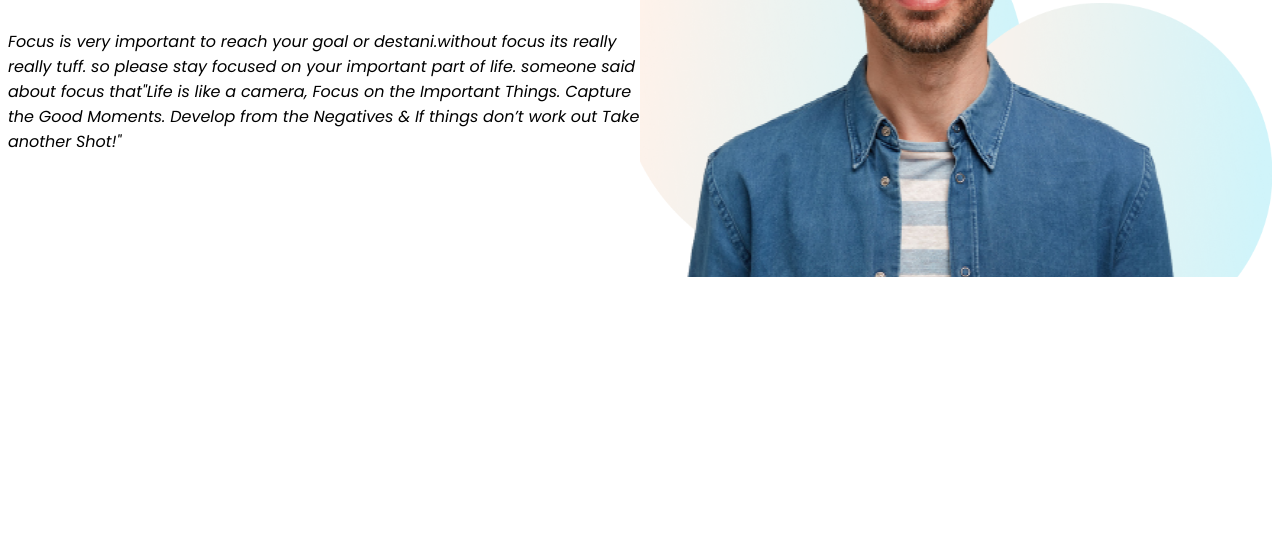
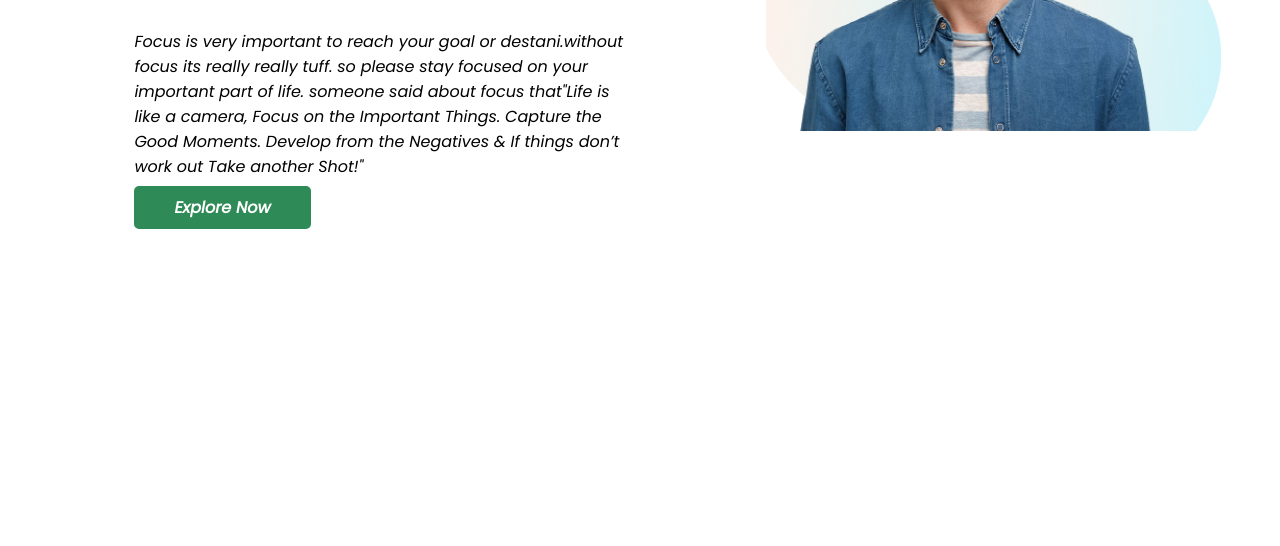
Before and after one commit to alvee00/My-MIssion-2022, a plain HTML site: page index.html in a window 1280 px wide. Shown: the part 254-800 px from the top of the page. Drawn offline with Linux system fonts and the light colour scheme.

Commit message:
anchor added

```diff
--- a/index.html
+++ b/index.html
@@ -24,6 +24,8 @@
                 someone said about focus that"Life is like a camera, Focus on the Important Things.
                 Capture the Good Moments.
                 Develop from the Negatives & If things don’t work out Take another Shot!"</p>
+            <a class="link-button" target="-blank" href="https://www.linkedin.com/company/programminghero/">Explore
+                Now</a>
         </div>
         <div class="half-width">
             <img src="person-88.png" alt="" srcset="">
--- a/style.css
+++ b/style.css
@@ -13,8 +13,18 @@ section{
 }
 .half-width{
     width: 50%;
+    padding-left: 10%;
 }
 .half-width img{
-    width: 100%;
+    width: 90%;
     height: auto;
 }
+.link-button{
+    text-decoration: none;
+    background-color: seagreen;
+    padding: 10px 40px;
+    color: white;
+    font-weight: bold;
+    border-radius: 5px;
+
+}
```
